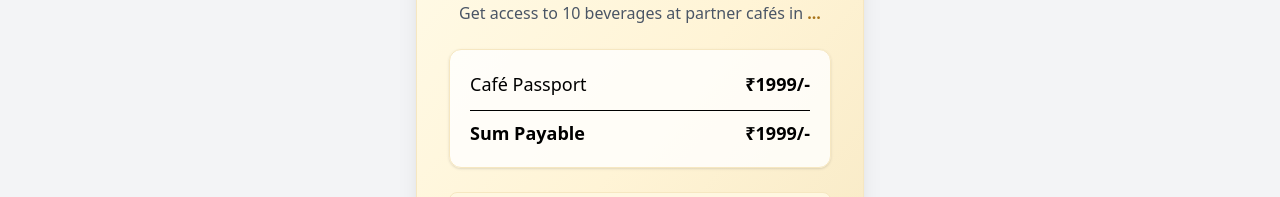
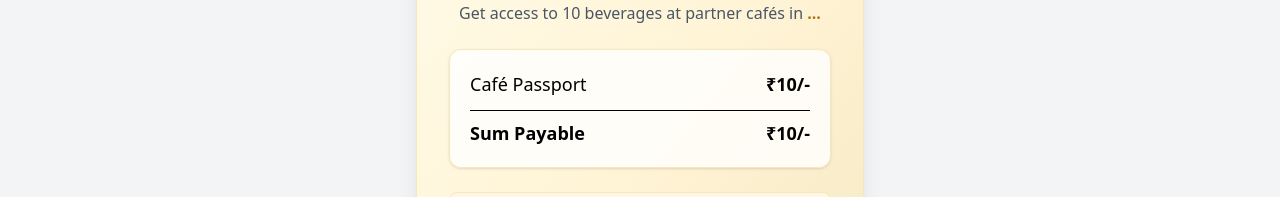
Before and after one commit to RiyaDharsandiya/Brew-Hop, a React (Vite) app in the folder client/: page /payment in a window 1280 px wide. Shown: the part 354-551 px from the top of the page. Built offline with nearby package versions, Linux system fonts and the light colour scheme; no server answers; sample sign-in values are in the browser's storage.

Commit message:
purchase amount changed to 10

```diff
--- a/client/src/pages/Payment.jsx
+++ b/client/src/pages/Payment.jsx
@@ -11,7 +11,7 @@
   const { user, refreshUser } = useAuth();
   const navigate = useNavigate();
 
-  const basePrice = 1999;
+  const basePrice = 10;
   const [couponCode, setCouponCode] = useState("");
   const [discount, setDiscount] = useState(0);
   const [couponApplied, setCouponApplied] = useState(false);
```
